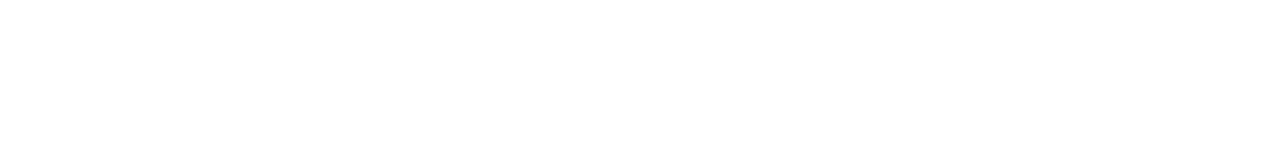
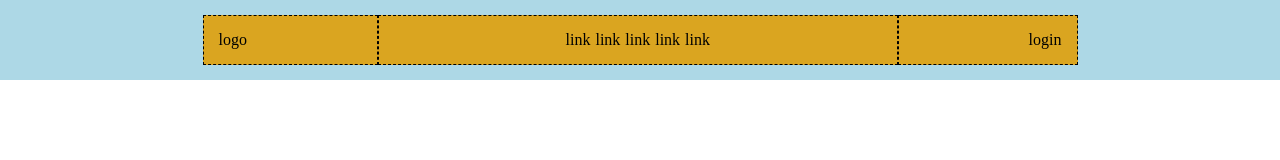
Before and after one commit to PierdomenicoPacilio/htmlcss-struttura-discord, a plain HTML site: page index.html in a window 1280 px wide. Drawn offline with Linux system fonts and the light colour scheme.

Commit message:
feat: header completed

```diff
--- a/css/style.css
+++ b/css/style.css
@@ -6,3 +6,50 @@ reset
     padding: 0;
     box-sizing: border-box;
    }
+
+
+.flex-box {
+    display: flex;
+}
+
+
+/*********
+header
+*********/
+
+header{
+    background-color: #add8e6;
+    padding: 15px;
+}
+
+.top{
+    background-color: #daa520;
+    max-width: 70%;
+    margin: 0 auto;
+    justify-content: space-between;
+}
+
+.top-item{
+    padding: 15px;
+    flex-shrink: 0;
+}
+
+#logo {
+    flex-grow: 1;
+}
+
+#link{
+    flex-grow: 3;
+    list-style: none;
+    justify-content: center;
+    gap: 5px;
+}
+
+#login{
+    flex-grow: 1;
+    justify-content: end;
+}
+
+.top-debug{
+    border: 1px dashed #000000;
+}
--- a/index.html
+++ b/index.html
@@ -11,7 +11,19 @@
 </head>
 
 <body>
-    <header></header>
+    <header>
+        <div class="top flex-box">
+            <span id="logo" class="top-debug top-item">logo</span>
+            <ul id="link" class="top-debug top-item flex-box">
+                <li>link</li>
+                <li>link</li>
+                <li>link</li>
+                <li>link</li>
+                <li>link</li>
+            </ul>
+            <span id="login" class="top-debug top-item flex-box">login</span>
+        </div>
+    </header>
     <main></main>
     <footer></footer>
 </body>
```
